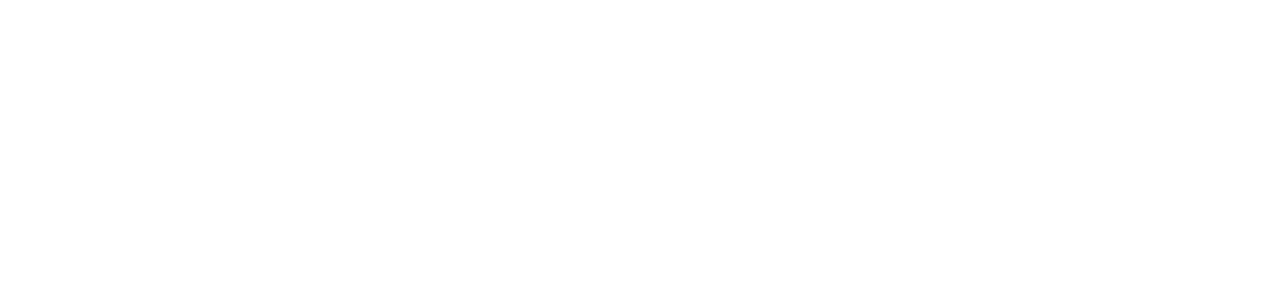
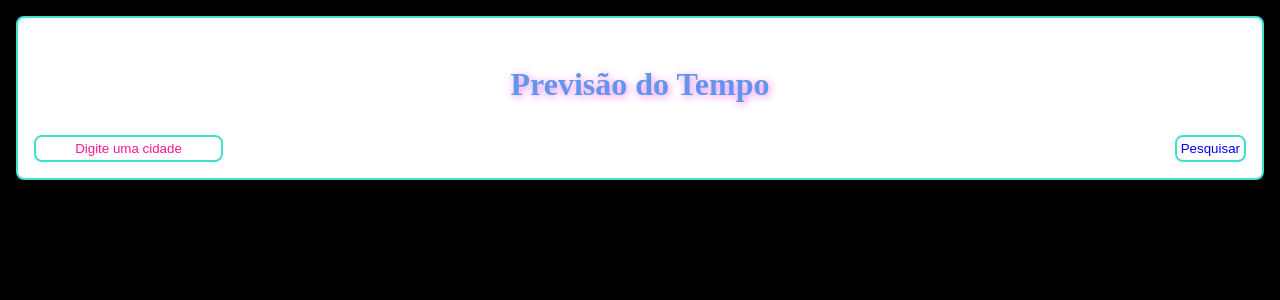
Before and after one commit to fjbdesenv/Weather, a React (Create React App) app: page / in a window 1280 px wide. Shown: the top 300 px of the page. Built offline with nearby package versions, Linux system fonts and the light colour scheme.

Commit message:
Adicionando campo de pesquisa

```diff
--- /dev/null
+++ b/src/Components/App/App.css
@@ -0,0 +1,31 @@
+.App{
+    padding: 1rem;
+
+    width: 100vw;
+    height: 100vh;
+
+    background: black;
+}
+
+.App #title{
+    color: cornflowerblue;
+    margin: 2rem;
+
+    text-shadow: 0.1rem 0.1rem 0.5rem violet;
+}
+
+.App input, form{
+    text-align: center;
+
+    border-radius: 0.5rem;
+    border: 2px solid turquoise;
+    padding: 1rem;
+
+    color: blue;
+}
+
+.App input::placeholder{
+    color: deeppink;
+    text-align: left;
+
+}
--- a/src/Components/App/App.tsx
+++ b/src/Components/App/App.tsx
@@ -1,8 +1,24 @@
-import './index.css';
+import { FormEvent, useState } from 'react';
+import Seach from '../Search/Search';
+import './App.css';
 
-function App() {
+interface params{
+  title:string
+}
+
+function App({title}:params) {
+  const [seachCyte, setSeachCyte] = useState('');
+
+  const handleSubmit = (event:FormEvent<HTMLFormElement>) => {
+    event.preventDefault();
+  }
+
   return (
     <div className="App">
+      <form action='' onSubmit={handleSubmit}>
+        <h1 id='title'>{title}</h1>
+        <Seach city={seachCyte} setCyte={setSeachCyte} />
+      </form>
     </div>
   );
 }
--- /dev/null
+++ b/src/Components/Search/Search.css
@@ -0,0 +1,32 @@
+#search-cyte input{
+    text-align: center;
+
+    border-radius: 0.5rem;
+    border: 2px solid turquoise;
+    padding: 0.25rem;
+
+    color: blue;
+}
+
+#search-cyte input::placeholder{
+    color: deeppink;
+    text-align: left;
+    text-align: center;
+
+}
+
+#search-cyte{
+    display: flex;
+    flex-direction: row;
+    align-items: center;
+    justify-content: space-between;
+}
+
+@media screen and (max-width: 350px) {
+    #search-cyte{
+        flex-direction: column;
+    }
+    #search-cyte input{
+        margin: 4px 0;
+    }
+}
--- /dev/null
+++ b/src/Components/Search/Search.tsx
@@ -0,0 +1,23 @@
+import { Dispatch, SetStateAction } from 'react'
+
+import './Search.css';
+
+interface params {
+    city: string,
+    setCyte: Dispatch<SetStateAction<string>>
+}
+
+export default function Seach ({city, setCyte}: params) {
+    return(
+        <div id='search-cyte'>
+          <input
+            type="text"
+            name="city"
+            id="city"
+            value={city}
+            onChange={(event) => setCyte(event.target.value)}
+            placeholder='Digite uma cidade'/>
+          <input type="submit" value={'Pesquisar'} />
+        </div>
+    );
+}
--- a/src/index.tsx
+++ b/src/index.tsx
@@ -8,7 +8,7 @@
 );
 root.render(
   <React.StrictMode>
-    <App />
+    <App title='Previsão do Tempo'/>
   </React.StrictMode>
 );
 
```
Also changed, not shown: src/Components/App/index.css (deleted).
